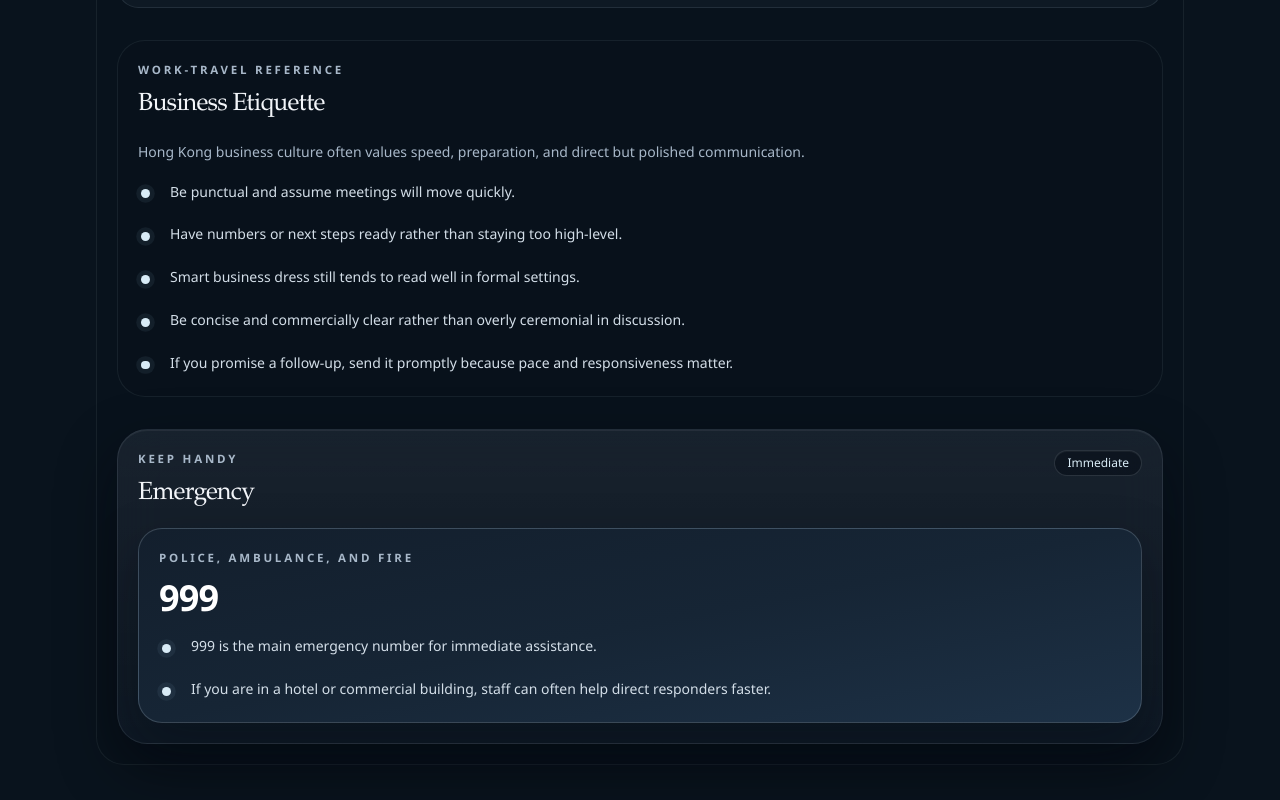
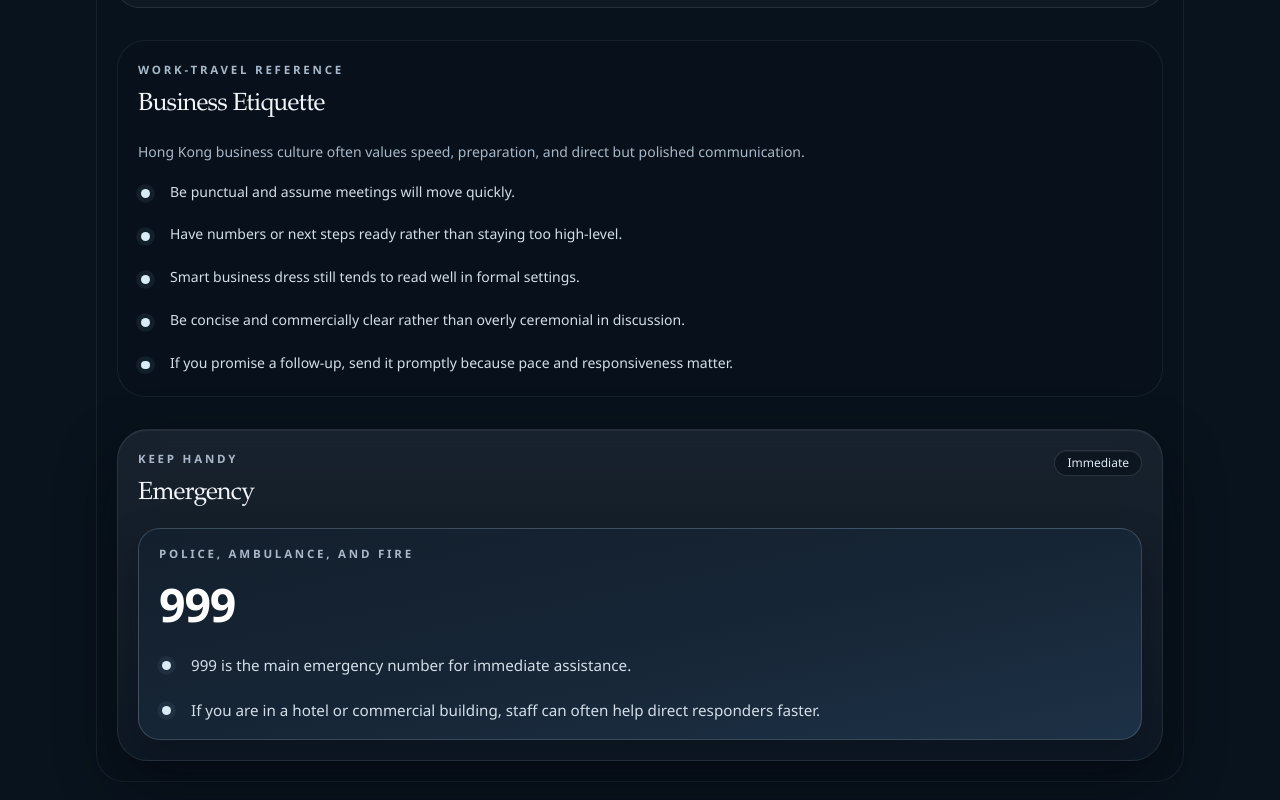
Before and after one commit to oli-deacon/landing-brief, a React (Vite) app: page /country/hk in a window 1280 px wide. Shown: the part 4143-4943 px from the top of the page. Built offline with nearby package versions, Linux system fonts and the light colour scheme.

Commit message:
Tone down emergency card emphasis

```diff
--- a/src/components/country-experience.tsx
+++ b/src/components/country-experience.tsx
@@ -373,12 +373,14 @@ export function CountryExperience({ mode }: CountryExperienceProps) {
             emphasis="strong"
             action={<span className="pill-chip rounded-full px-3 py-1 text-xs font-medium">Immediate</span>}
           >
-            <div className="rounded-[1.5rem] border border-border-strong bg-linear-to-br from-[#131f2d] via-[#162535] to-[#1d3146] p-5 text-white shadow-[0_20px_50px_rgba(2,8,18,0.34)]">
+            <div className="rounded-[1.35rem] border border-border-strong bg-linear-to-br from-[#131f2d] via-[#162535] to-[#1d3146] px-5 py-4 text-white shadow-[0_16px_38px_rgba(2,8,18,0.28)]">
               <p className="eyebrow text-slate-300">{brief.emergencyNumbers.label}</p>
-              <p className="mt-3 text-4xl font-semibold tracking-tight">{brief.emergencyNumbers.number}</p>
-              <ul className="editorial-list mt-4">
+              <p className="mt-2 text-[2.6rem] font-semibold tracking-tight sm:text-[2.9rem]">
+                {brief.emergencyNumbers.number}
+              </p>
+              <ul className="editorial-list mt-3">
                 {brief.emergencyNumbers.notes.map((note) => (
-                  <li key={note} className="editorial-list-item text-sm text-white/90">
+                  <li key={note} className="editorial-list-item text-[0.95rem] text-white/88">
                     {note}
                   </li>
                 ))}
```
